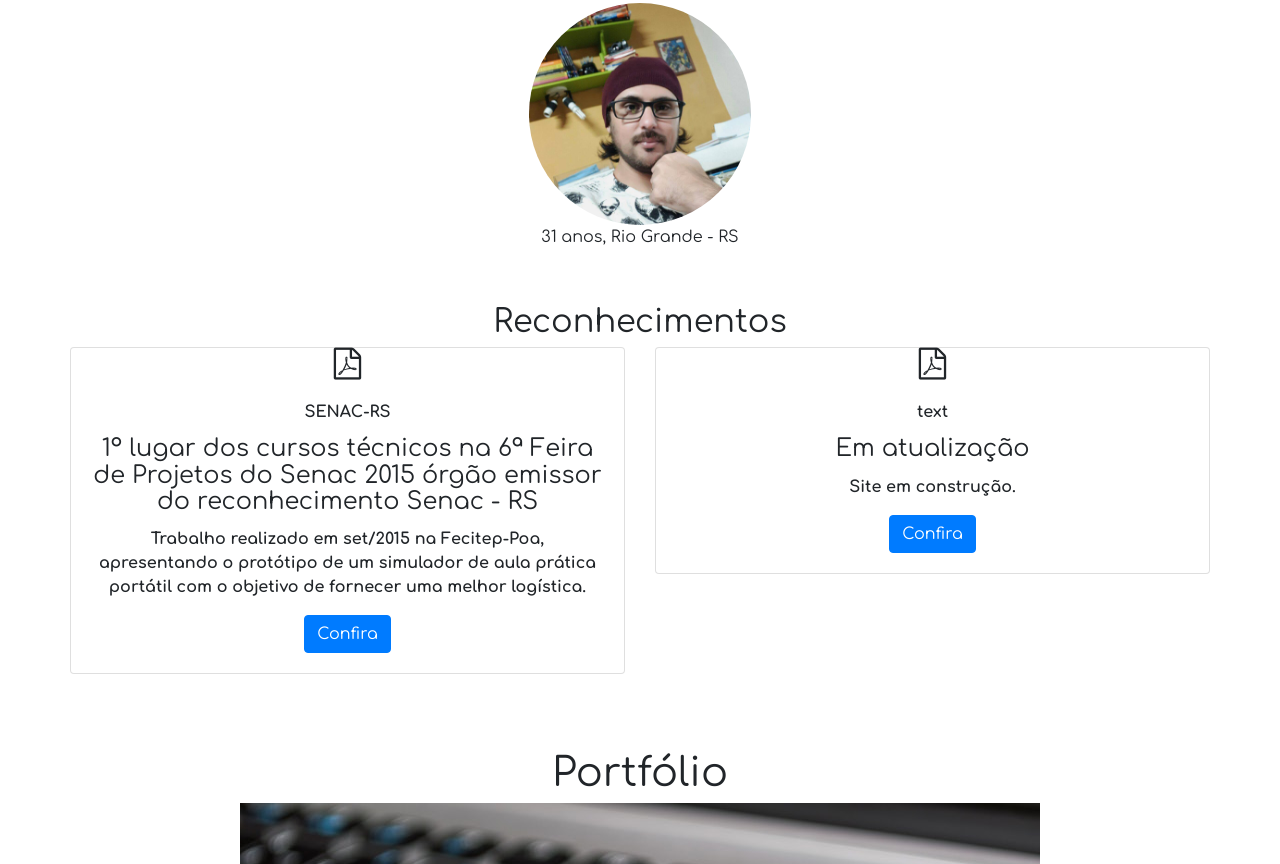
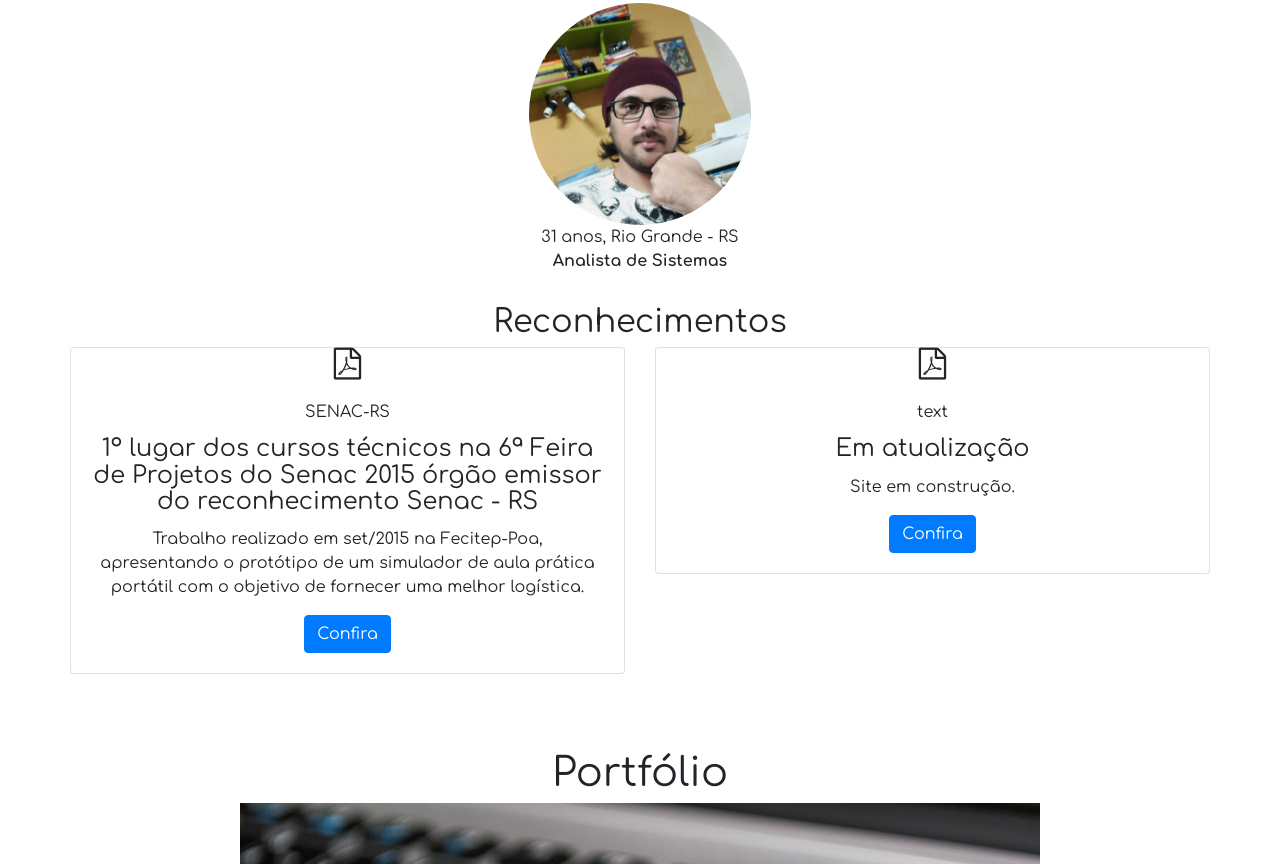
Before and after one commit to AlbertoAlfredo/Tellesbity.github.io, a plain HTML site: page index.html in a window 1280 px wide. Shown: the part 899-1763 px from the top of the page. Drawn offline with Linux system fonts and the light colour scheme; some packages are replaced by stand-ins of ours; a script that the page names is missing.

Commit message:
Update index.html

```diff
--- a/index.html
+++ b/index.html
@@ -71,7 +71,7 @@
                     <img src="img/perfil.jpg" class="img-fluid rounded-circle img-perfil" alt="">
                 </div>
                 <div class="col-12">
-                    <p class="text-center">31 anos, Rio Grande - RS <br><strong><br>
+                    <p class="text-center">31 anos, Rio Grande - RS <br><strong>Analista de Sistemas</strong><br>
 
             </div>
             <div class="row">
```
